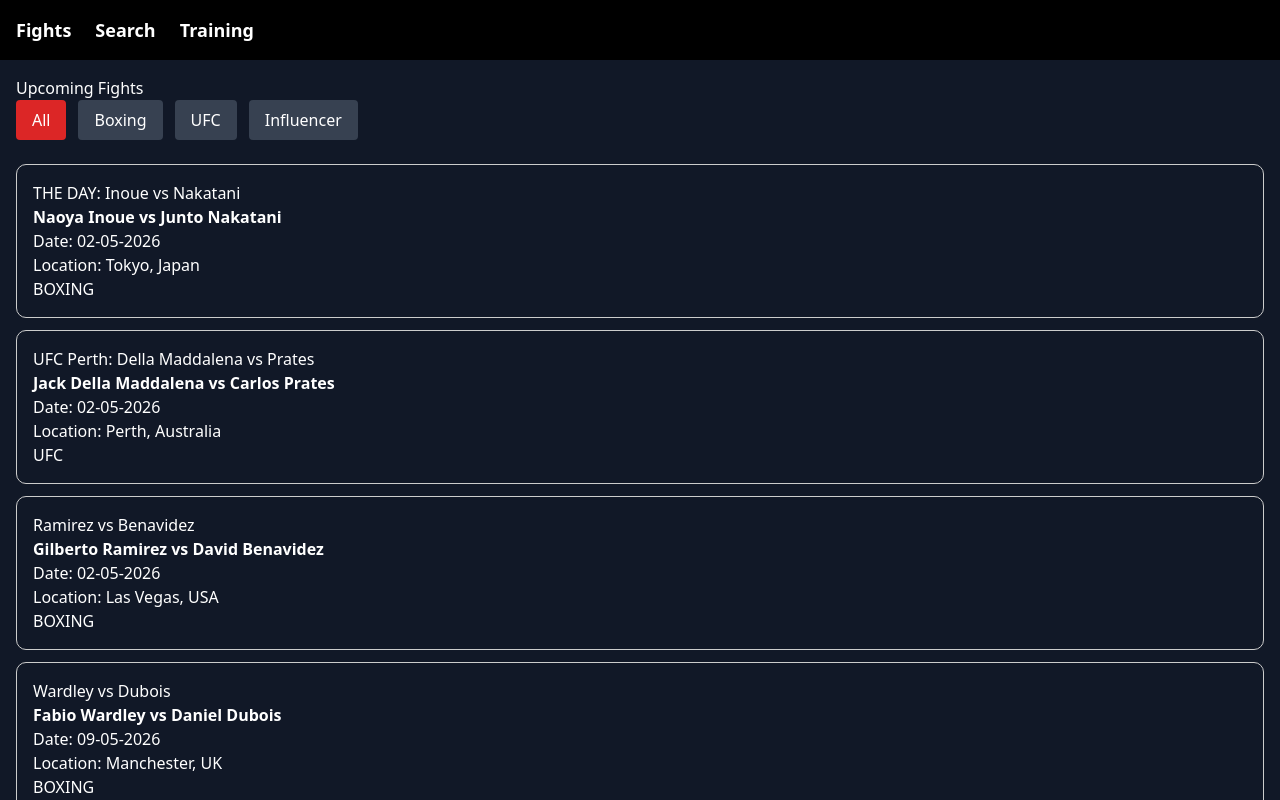
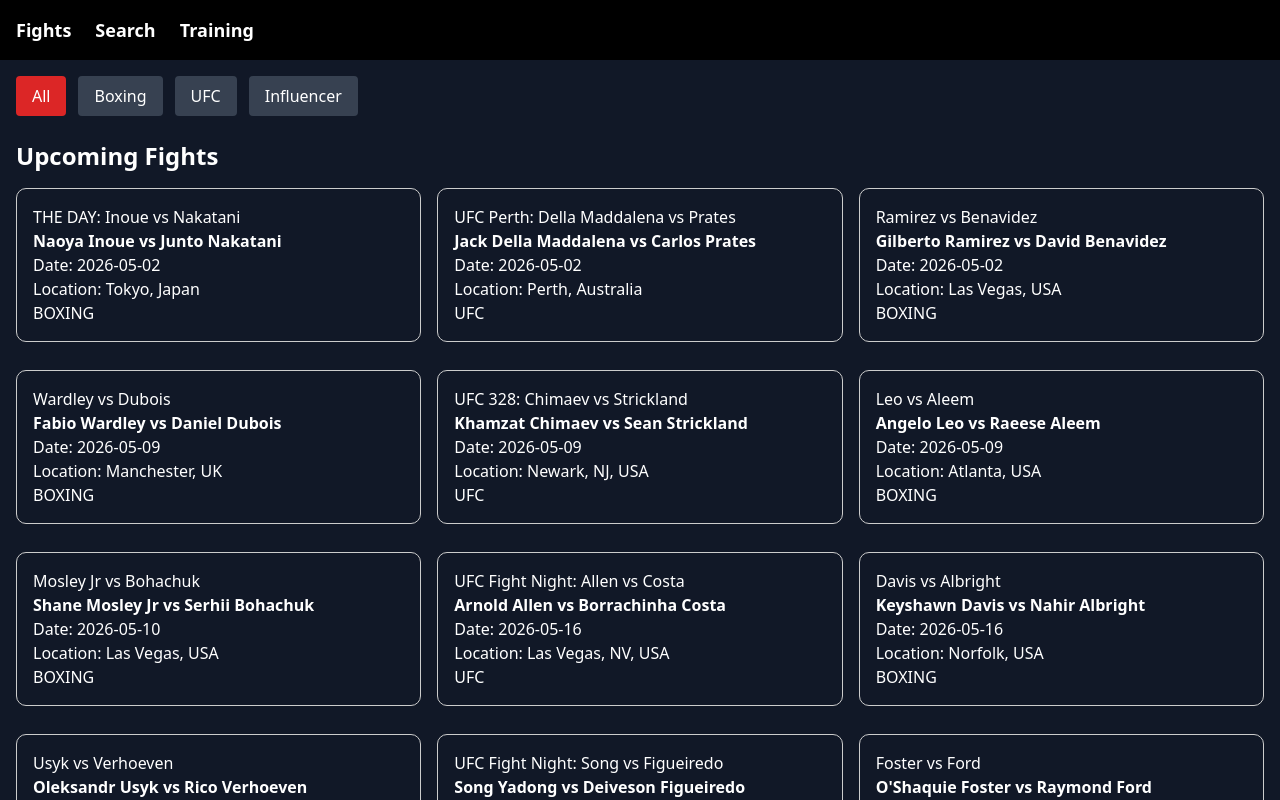
Before and after one commit to HeavyPuncher/fight-app, a React (Vite) app: page / in a window 1280 px wide. Shown: the top 800 px of the page. Built offline with nearby package versions, Linux system fonts and the light colour scheme.

Commit message:
Changed date format and added filtering for previous and upcoming fights

```diff
--- a/src/data/fights.js
+++ b/src/data/fights.js
@@ -4,7 +4,7 @@
     id: 1,
     event: "THE DAY: Inoue vs Nakatani",
     fighters: ["Naoya Inoue", "Junto Nakatani"],
-    date: "02-05-2026",
+    date: "2026-05-02",
     location: "Tokyo, Japan",
     type: "boxing"
   },
@@ -12,7 +12,7 @@
     id: 2,
     event: "UFC Perth: Della Maddalena vs Prates",
     fighters: ["Jack Della Maddalena", "Carlos Prates"],
-    date: "02-05-2026",
+    date: "2026-05-02",
     location: "Perth, Australia",
     type: "ufc"
   },
@@ -20,7 +20,7 @@
     id: 3,
     event: "Ramirez vs Benavidez",
     fighters: ["Gilberto Ramirez", "David Benavidez"],
-    date: "02-05-2026",
+    date: "2026-05-02",
     location: "Las Vegas, USA",
     type: "boxing"
   },
@@ -28,7 +28,7 @@
     id: 4,
     event: "Wardley vs Dubois",
     fighters: ["Fabio Wardley", "Daniel Dubois"],
-    date: "09-05-2026",
+    date: "2026-05-09",
     location: "Manchester, UK",
     type: "boxing"
   },
@@ -36,7 +36,7 @@
     id: 5,
     event: "UFC 328: Chimaev vs Strickland",
     fighters: ["Khamzat Chimaev", "Sean Strickland"],
-    date: "09-05-2026",
+    date: "2026-05-09",
     location: "Newark, NJ, USA",
     type: "ufc"
   },
@@ -44,7 +44,7 @@
     id: 6,
     event: "Leo vs Aleem",
     fighters: ["Angelo Leo", "Raeese Aleem"],
-    date: "09-05-2026",
+    date: "2026-05-09",
     location: "Atlanta, USA",
     type: "boxing"
   },
@@ -52,7 +52,7 @@
     id: 7,
     event: "Mosley Jr vs Bohachuk",
     fighters: ["Shane Mosley Jr", "Serhii Bohachuk"],
-    date: "10-05-2026",
+    date: "2026-05-10",
     location: "Las Vegas, USA",
     type: "boxing"
   },
@@ -60,7 +60,7 @@
     id: 8,
     event: "UFC Fight Night: Allen vs Costa",
     fighters: ["Arnold Allen", "Borrachinha Costa"],
-    date: "16-05-2026",
+    date: "2026-05-16",
     location: "Las Vegas, NV, USA",
     type: "ufc"
   },
@@ -68,7 +68,7 @@
     id: 9,
     event: "Davis vs Albright",
     fighters: ["Keyshawn Davis", "Nahir Albright"],
-    date: "16-05-2026",
+    date: "2026-05-16",
     location: "Norfolk, USA",
     type: "boxing"
   },
@@ -76,7 +76,7 @@
     id: 10,
     event: "Usyk vs Verhoeven",
     fighters: ["Oleksandr Usyk", "Rico Verhoeven"],
-    date: "23-05-2026",
+    date: "2026-05-23",
     location: "Giza, Egypt",
     type: "boxing"
   },
@@ -84,7 +84,7 @@
     id: 11,
     event: "UFC Fight Night: Song vs Figueiredo",
     fighters: ["Song Yadong", "Deiveson Figueiredo"],
-    date: "30-05-2026",
+    date: "2026-05-30",
     location: "Macao",
     type: "ufc"
   },
@@ -92,7 +92,7 @@
     id: 12,
     event: "Foster vs Ford",
     fighters: ["O'Shaquie Foster", "Raymond Ford"],
-    date: "30-05-2026",
+    date: "2026-05-30",
     location: "Houston, USA",
     type: "boxing"
   },
@@ -100,7 +100,7 @@
     id: 13,
     event: "Bivol vs Eifert",
     fighters: ["Dmitry Bivol", "Michael Eifert"],
-    date: "30-05-2026",
+    date: "2026-05-30",
     location: "Yekaterinburg, Russia",
     type: "boxing"
   },
@@ -108,7 +108,7 @@
     id: 14,
     event: "UFC Fight Night: Muhammad vs Bonfim",
     fighters: ["Belal Muhammad", "Gabriel Bonfim"],
-    date: "06-06-2026",
+    date: "2026-06-06",
     location: "Las Vegas, NV, USA",
     type: "ufc"
   },
@@ -116,7 +116,7 @@
     id: 15,
     event: "Sandoval vs Yafai",
     fighters: ["Ricardo Rafael Sandoval", "Galal Yafai"],
-    date: "06-06-2026",
+    date: "2026-06-06",
     location: "Sheffield, UK",
     type: "boxing"
   },
@@ -124,7 +124,7 @@
     id: 16,
     event: "Rodriguez vs Vargas",
     fighters: ["Jesse 'Bam' Rodriguez", "Antonio Vargas"],
-    date: "13-06-2026",
+    date: "2026-06-13",
     location: "Glendale, USA",
     type: "boxing"
   },
@@ -132,7 +132,7 @@
     id: 17,
     event: "BEAUTY VS THE BEAST: Fury vs Hall",
     fighters: ["Tommy Fury", "Eddie Hall"],
-    date: "13-06-2026",
+    date: "2026-06-13",
     location: "Manchester, UK",
     type: "influencer"
   },
@@ -140,7 +140,7 @@
     id: 18,
     event: "Mayweather Jr vs Zambidis",
     fighters: ["Floyd Mayweather Jr", "Mike Zambidis"],
-    date: "13-06-2026",
+    date: "2026-06-13",
     location: "Athens, Greece",
     type: "influencer"
   },
@@ -148,7 +148,7 @@
     id: 19,
     event: "UFC Freedom 250",
     fighters: ["Illia Topuria", "Justin Gaethje"],
-    date: "14-06-2026",
+    date: "2026-06-14",
     location: "Washington, DC, USA",
     type: "ufc"
   }
--- a/src/pages/Fights.jsx
+++ b/src/pages/Fights.jsx
@@ -10,10 +10,18 @@
         ? fights
         : fights.filter(fight => fight.type === filter);
 
+    const today = new Date();
+    today.setHours(0, 0, 0, 0);
+    const upcomingFights = filteredFights.filter(fight => {
+      return new Date(fight.date) >= today;
+    });
+
+    const previousFights = filteredFights.filter(fight => {
+      return new Date(fight.date) < today;
+    });
+
     return (
       <div>
-        <h2>Upcoming Fights</h2>
-
         <div className="flex gap-3 mb-6">
           <button
             onClick={() => setFilter("all")}
@@ -59,10 +67,25 @@
             Influencer
           </button>
         </div>
+        <div>
+          <h2 className="text-2xl font-bold mb-4">Upcoming Fights</h2>
 
-        {filteredFights.map(fight => (
-          <FightCard key={fight.id} fight={fight} />
-        ))}
+          <div className="grid gap-4 md:grid-cols-2 lg:grid-cols-3 mb-10">
+            {upcomingFights.map(fight => (
+              <FightCard key={fight.id} fight={fight} />
+            ))}
+          </div>
+
+          <h2 className="text-2xl font-bold mb-4">Previous Fights</h2>
+
+          <div className="grid gap-4 md:grid-cols-2 lg:grid-cols-3">
+            {previousFights.map(fight => (
+              <FightCard key={fight.id} fight={fight} />
+            ))}
+          </div>
+        </div>
+
+
       </div>
     );
   }
```
